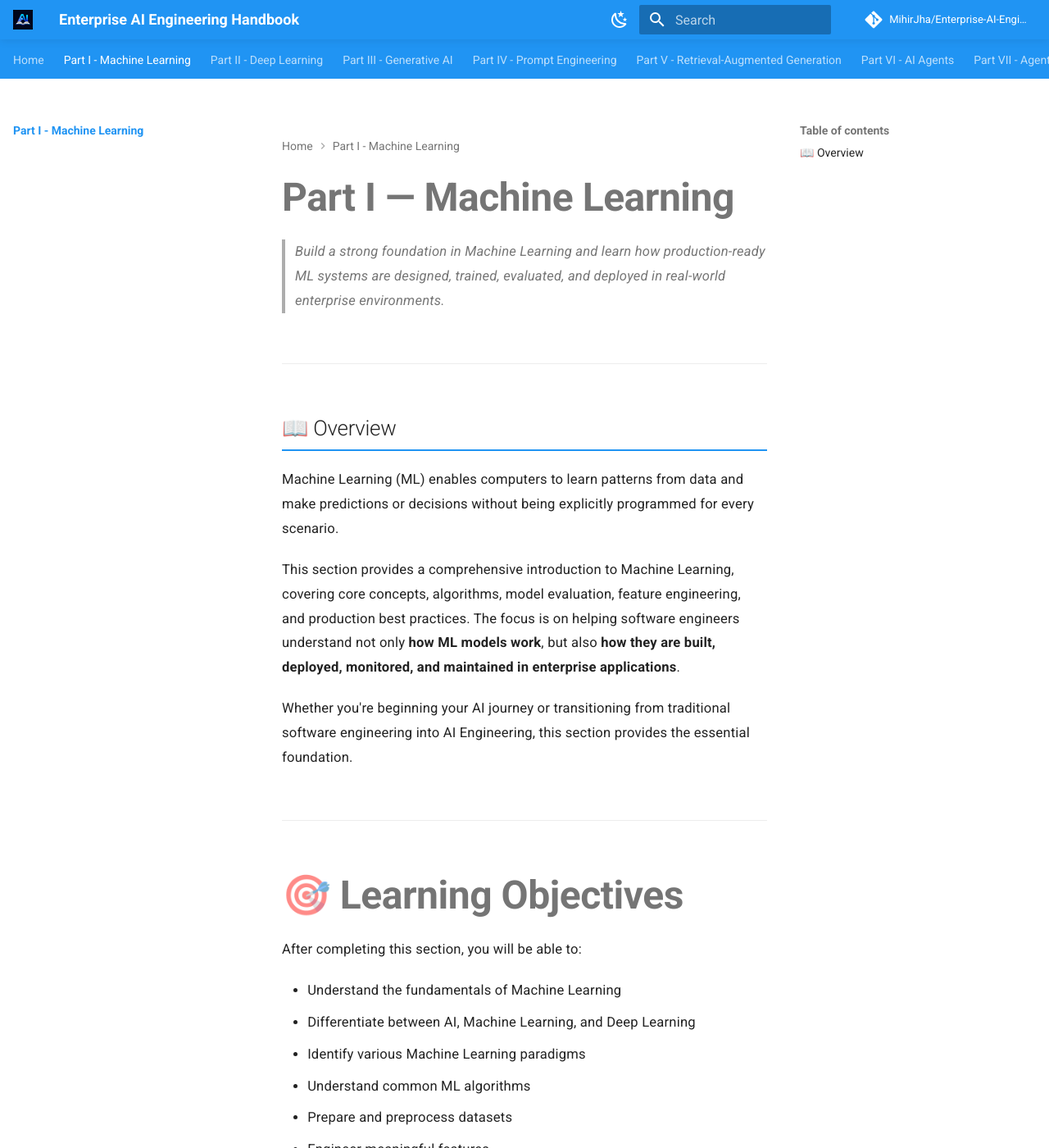
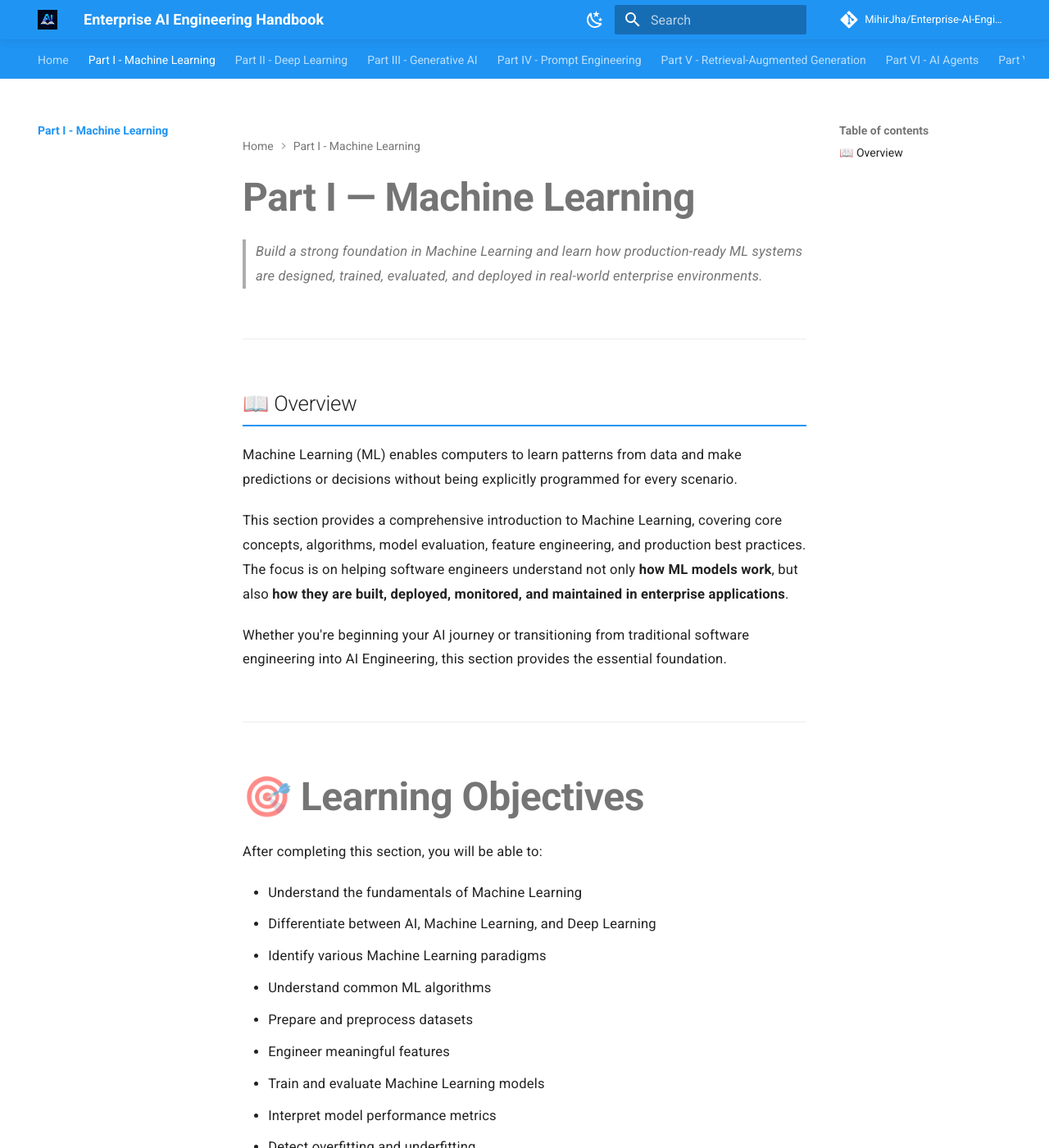
Before and after one commit to MihirKJha/enterprise-ai-engineering-handbook, an MkDocs documentation site: the page built from docs/01-machine-learning/index.md, in a window 1280 px wide and 1400 px high. Shown: the whole window at 82% size. Built offline with MkDocs 1.6.1 and Material for MkDocs 9.7.7, drawn with Linux system fonts in a browser that asks for light colours; comment, search, counter and statistics services are not loaded.

Commit message:
Fixed css issues
Fixed css issues

```diff
--- a/docs/stylesheets/admonitions.css
+++ b/docs/stylesheets/admonitions.css
@@ -13,7 +13,6 @@
 .md-typeset details {
     border-radius: 12px;
     border: none;
-    overflow: hidden;
     margin: 1.5rem 0;
     box-shadow: 0 4px 12px rgba(0, 0, 0, .08);
 }
--- a/docs/stylesheets/code.css
+++ b/docs/stylesheets/code.css
@@ -11,7 +11,6 @@
 
 .highlight {
     border-radius: 12px;
-    overflow: hidden;
     margin: 1.5rem 0;
     box-shadow: 0 4px 12px rgba(0, 0, 0, 0.08);
 }
--- a/docs/stylesheets/layout.css
+++ b/docs/stylesheets/layout.css
@@ -9,21 +9,10 @@
    Page Layout
 ========================================== */
 
-.md-grid {
-    max-width: 1500px;
-}
-
 /* ==========================================
    Sidebar
 ========================================== */
 
-.md-sidebar {
-    width: 320px;
-}
-
-.md-sidebar {
-    width: 320px;
-}
 
 /* ==========================================
    Main Content
--- a/docs/stylesheets/tables.css
+++ b/docs/stylesheets/tables.css
@@ -14,7 +14,6 @@
     border-collapse: collapse;
     margin: 1.5rem 0;
     border-radius: 12px;
-    overflow: hidden;
     font-size: 0.9rem;
 }
 
--- a/docs/stylesheets/typography.css
+++ b/docs/stylesheets/typography.css
@@ -6,10 +6,6 @@
 */
 
 /* Reading Width */
-
-.md-grid {
-    max-width: 1500px;
-}
 
 /* Body */
 
```
